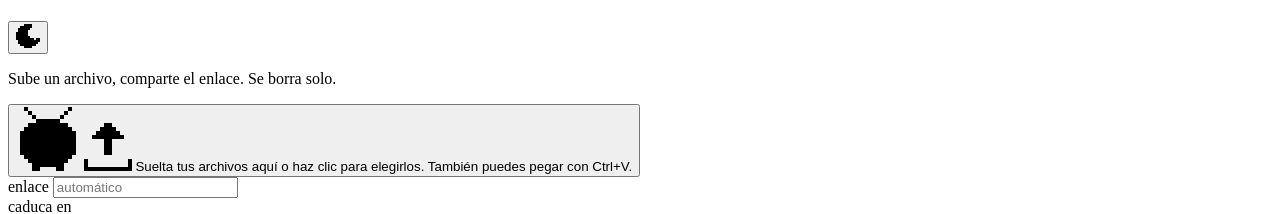
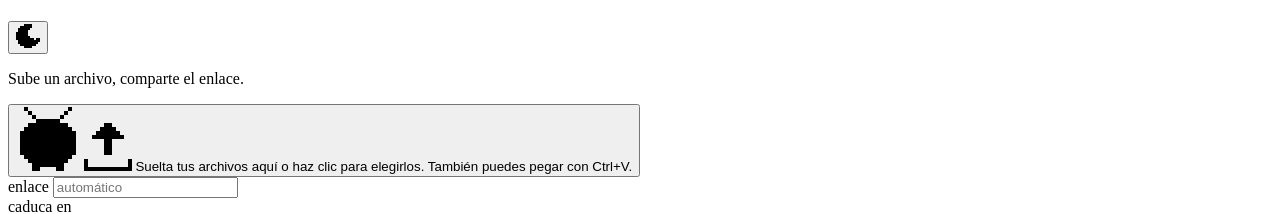
Before and after one commit to magaflaca/boxhacks, a website with bundled scripts: page web/index.html in a window 1280 px wide. Shown: the part 122-336 px from the top of the page. Built offline with nearby package versions, Linux system fonts and the light colour scheme; no server answers.

Commit message:
Quita la mencion al borrado automatico del parrafo de cabecera
Co-Authored-By: Claude Fable 5.2 <noreply@anthropic.com>

```diff
--- a/web/index.html
+++ b/web/index.html
@@ -20,7 +20,7 @@
       <h1 class="logo" id="logo"></h1>
       <button class="icon-button" id="theme-toggle" type="button"></button>
     </header>
-    <p class="tagline">Sube un archivo, comparte el enlace. Se borra solo.</p>
+    <p class="tagline">Sube un archivo, comparte el enlace.</p>
 
     <button class="box dropzone" id="dropzone" type="button">
       <span class="mascot" id="mascot" aria-hidden="true"></span>
```
